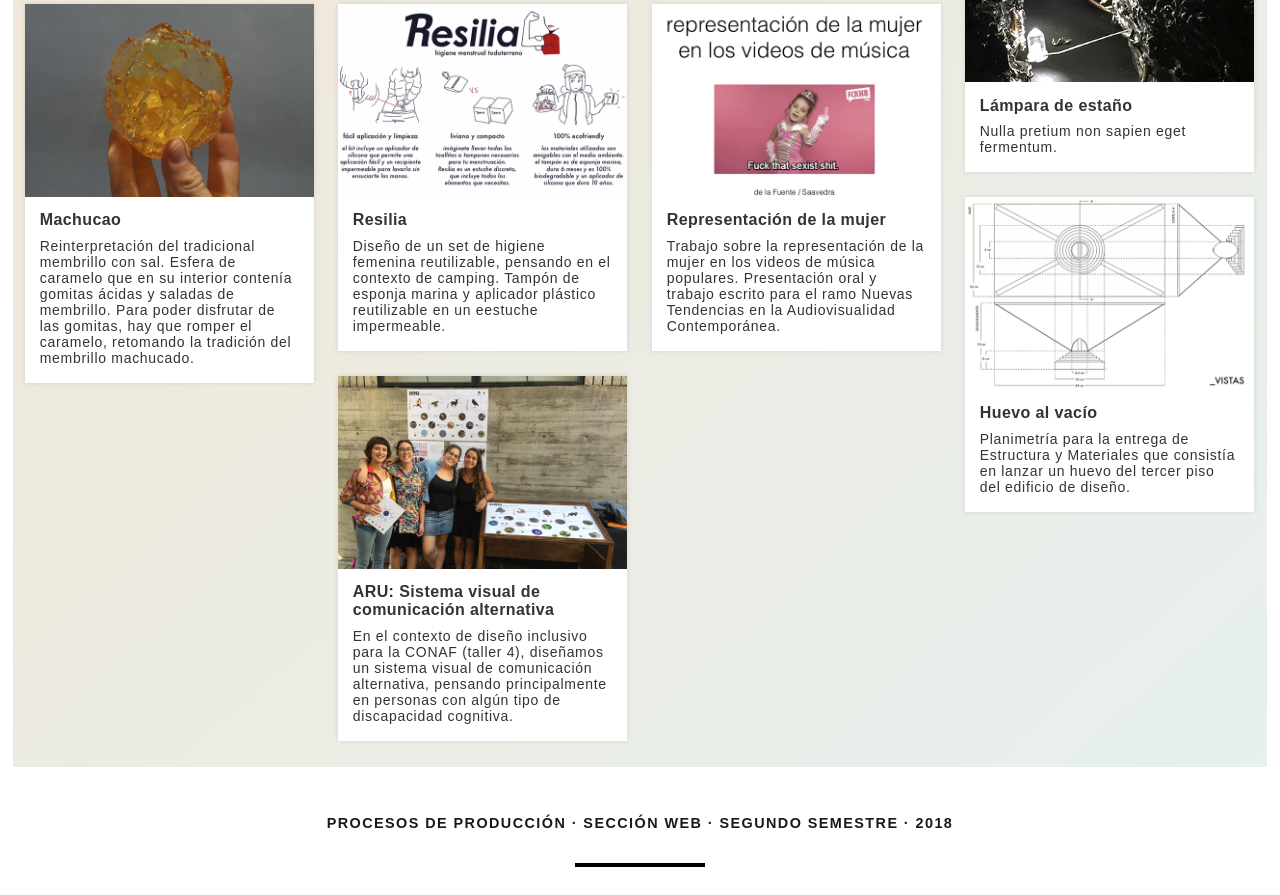
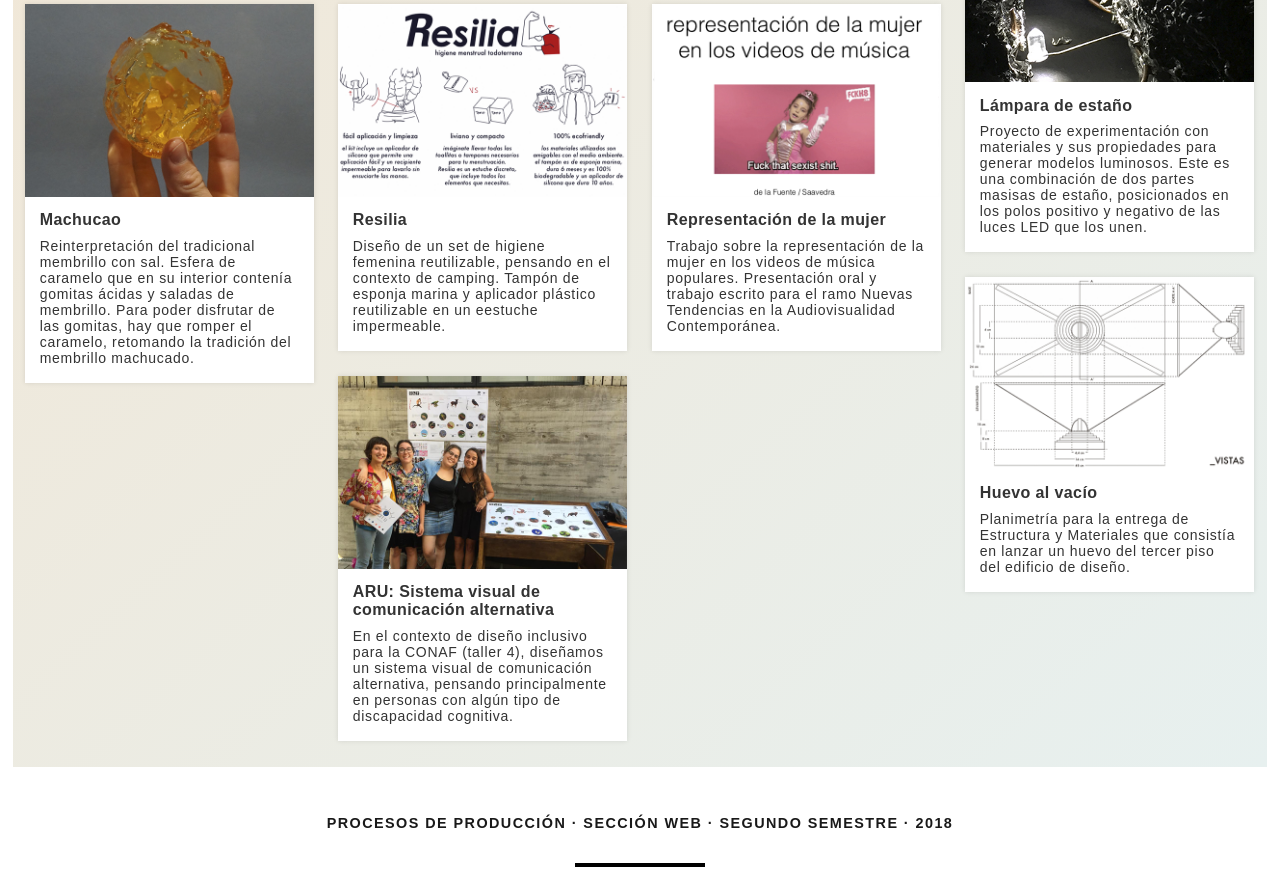
Before and after one commit to pilarfundamental/delaFuente-Saavedra, a plain HTML site: page index.html in a window 1280 px wide. Shown: the part 1900-2795 px from the top of the page. Drawn offline with Linux system fonts and the light colour scheme; a web font is replaced by a local one.

Commit message:
yas queen

```diff
--- a/index.html
+++ b/index.html
@@ -80,7 +80,7 @@
 	<div class="item">
 		<figure><img src="media/foto-09.jpg"/></figure>
 	  	<h4>Lámpara de estaño</h4>
-	  	<p>Nulla pretium non sapien eget fermentum.</p>
+	  	<p>Proyecto de experimentación con materiales y sus propiedades para generar modelos luminosos. Este es una combinación de dos partes masisas de estaño, posicionados en los polos positivo y negativo de las luces LED que los unen.</p>
 	</div><!--/item-->
 	<div class="item">
 		<figure><img src="media/foto-04.jpg"/></figure>
```
